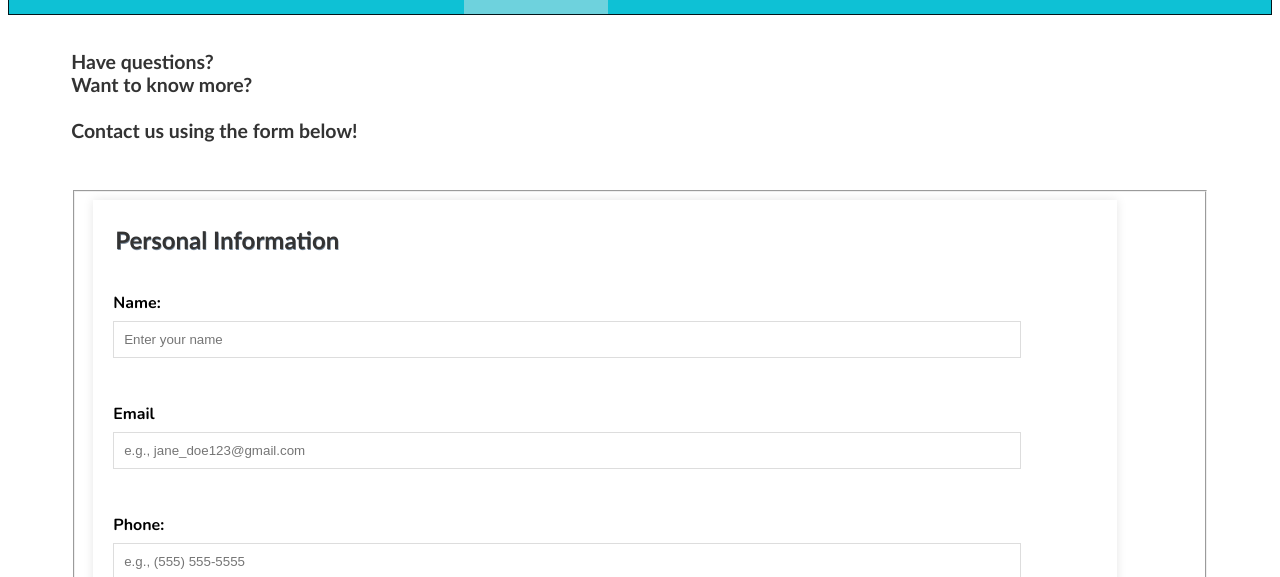
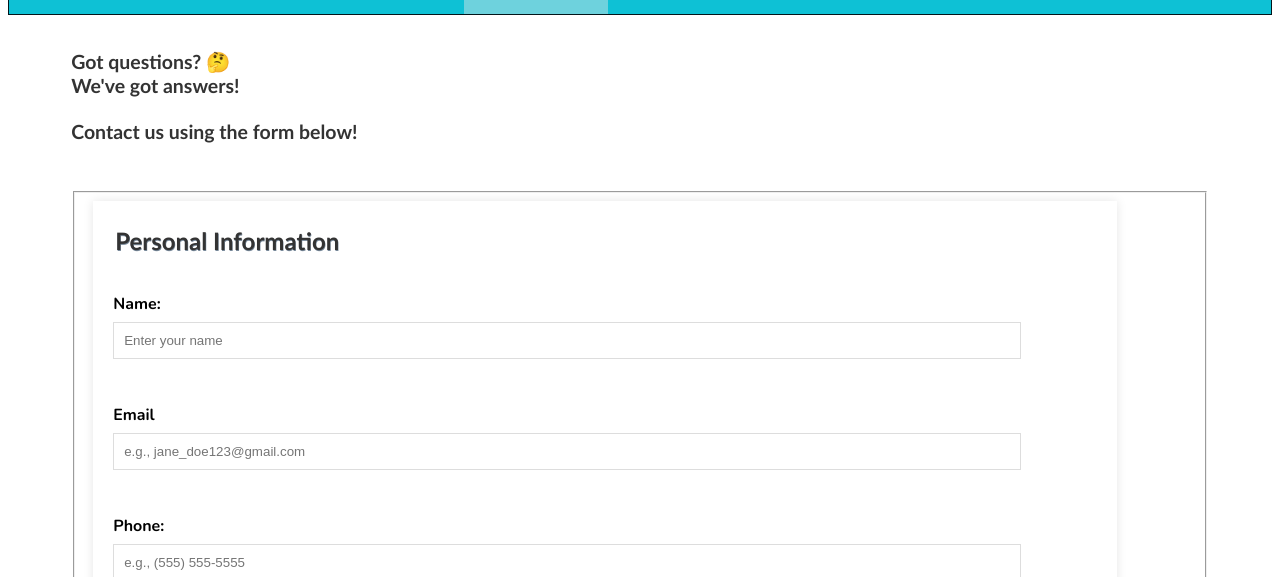
Before and after one commit to jenplanque/event_site_portland, a plain HTML site: page contact.html in a window 1280 px wide. Shown: the part 223-800 px from the top of the page. Drawn offline with nearby package versions, Linux system fonts and the light colour scheme; a web font is replaced by a local one.

```diff
--- a/contact.html
+++ b/contact.html
@@ -52,7 +52,7 @@
 		<main>
 			<section class="contact-us">
 				<h2>
-					Have questions?<br>Want to know more?<br><br>
+					Got questions? 🤔<br>We've got answers!<br><br>
 					Contact us using the form below!
 				</h2></section>
 				<br>
```
Also changed, not shown: images/screenshot_contact.png (added), images/screenshot_events.png (added), images/screenshot_home.png (added), images/screenshot_menu.png (added), 3 other files.
